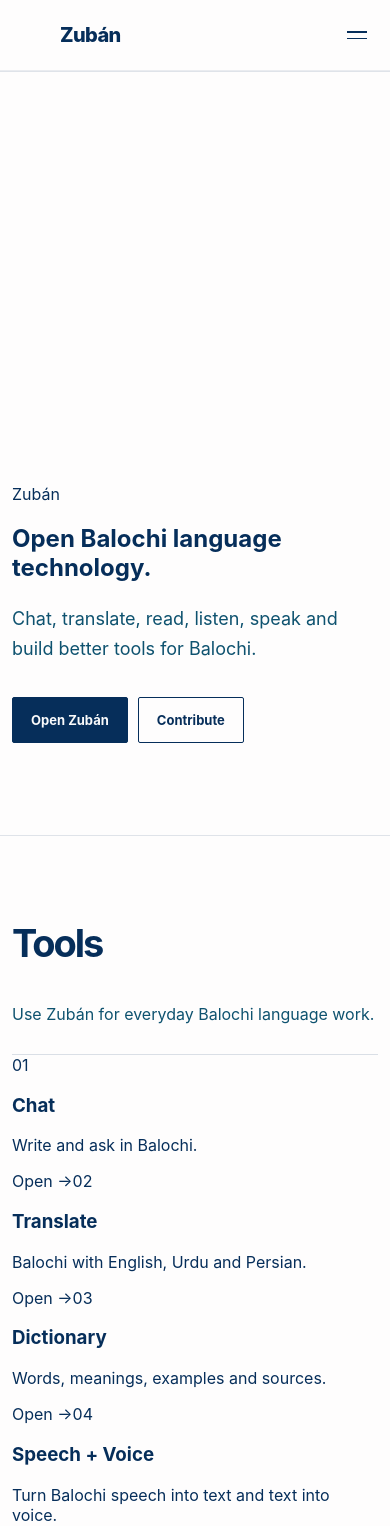
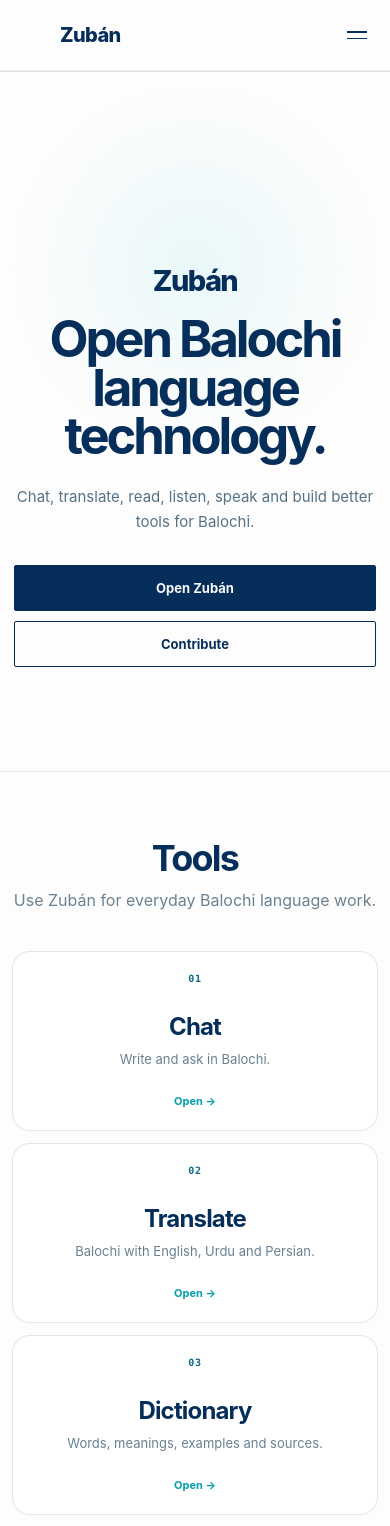
Before and after one commit to merajNizBaloch/Zuban-Open-Balochi-AI, a Next.js app: page / in a window 390 px wide. Shown: the top 1526 px of the page. Built offline with nearby package versions, Linux system fonts and the light colour scheme.

Commit message:
style: center Zubán homepage layout

```diff
--- a/src/app/globals.css
+++ b/src/app/globals.css
@@ -2524,3 +2524,271 @@
     grid-template-columns: 1fr;
   }
 }
+
+
+/* Centered Zubán homepage */
+.home-hero-centered {
+  min-height: 680px;
+  padding: 78px 0 88px;
+  display: grid;
+  place-items: center;
+  background:
+    radial-gradient(circle at 50% 28%, rgba(21, 196, 202, .09), transparent 34%),
+    #fefdfd;
+  border-bottom: 1px solid rgba(6, 46, 90, .1);
+}
+
+.home-center-wrap {
+  max-width: 920px;
+  display: flex;
+  flex-direction: column;
+  align-items: center;
+  text-align: center;
+}
+
+.home-logo-wrap {
+  width: 178px;
+  height: 178px;
+  display: grid;
+  place-items: center;
+  margin-bottom: 18px;
+}
+
+.home-primary-logo {
+  display: block;
+  width: 168px;
+  height: 168px;
+  object-fit: contain;
+}
+
+.home-brand-name {
+  margin: 0 0 22px;
+  color: #062e5a;
+  font-size: 34px;
+  line-height: 1;
+  font-weight: 800;
+  letter-spacing: -.055em;
+}
+
+.home-hero-centered h1 {
+  max-width: 900px;
+  margin: 0;
+  color: #062e5a;
+  font-size: clamp(52px, 7vw, 88px);
+  line-height: .96;
+  letter-spacing: -.06em;
+  text-wrap: balance;
+}
+
+.home-intro-centered {
+  max-width: 650px;
+  margin: 24px auto 0;
+  color: #557287;
+  font-size: 17px;
+  line-height: 1.65;
+  text-align: center;
+}
+
+.hero-actions-centered {
+  justify-content: center;
+  margin-top: 30px;
+}
+
+.home-tools-centered {
+  padding: 86px 0 96px;
+  background: #fefdfd;
+}
+
+.home-section-title-centered {
+  max-width: 720px;
+  margin: 0 auto 38px;
+  padding-bottom: 0;
+  display: block;
+  border-bottom: 0;
+  text-align: center;
+}
+
+.home-section-title-centered h2 {
+  margin: 0;
+  color: #062e5a;
+  font-size: clamp(36px, 5vw, 54px);
+  letter-spacing: -.05em;
+}
+
+.home-section-title-centered p {
+  margin: 12px auto 0;
+  max-width: 540px;
+  color: #6b8292;
+}
+
+.home-tool-grid {
+  max-width: 980px;
+  margin: 0 auto;
+  display: grid;
+  grid-template-columns: repeat(6, minmax(0, 1fr));
+  gap: 12px;
+}
+
+.home-tool-card {
+  grid-column: span 2;
+  min-height: 210px;
+  padding: 22px;
+  display: flex;
+  flex-direction: column;
+  align-items: center;
+  justify-content: flex-start;
+  border: 1px solid rgba(6, 46, 90, .11);
+  border-radius: 18px;
+  background: #fff;
+  text-align: center;
+  transition: transform .16s ease, border-color .16s ease, box-shadow .16s ease;
+}
+
+.home-tool-card:nth-child(4) {
+  grid-column: 2 / span 2;
+}
+
+.home-tool-card:hover {
+  transform: translateY(-2px);
+  border-color: rgba(3, 159, 171, .34);
+  box-shadow: 0 12px 30px rgba(6, 46, 90, .06);
+}
+
+.home-tool-number {
+  color: #0b6886;
+  font: 700 10px/1 var(--mono);
+  letter-spacing: .08em;
+}
+
+.home-tool-card h3 {
+  margin: 28px 0 8px;
+  color: #062e5a;
+  font-size: 24px;
+  letter-spacing: -.035em;
+}
+
+.home-tool-card p {
+  margin: 0;
+  color: #688091;
+  font-size: 13px;
+  line-height: 1.55;
+}
+
+.home-tool-open {
+  margin-top: auto;
+  padding-top: 22px;
+  color: #039fab;
+  font-size: 11px;
+  font-weight: 750;
+}
+
+.home-about-centered {
+  padding: 94px 0;
+  background: #081629;
+  color: #f9fafb;
+}
+
+.home-about-center {
+  max-width: 800px;
+  display: flex;
+  flex-direction: column;
+  align-items: center;
+  text-align: center;
+}
+
+.home-about-center h2 {
+  max-width: 760px;
+  margin: 0;
+  color: #f9fafb;
+  font-size: clamp(38px, 5vw, 60px);
+  line-height: 1;
+  letter-spacing: -.055em;
+}
+
+.home-about-center > p {
+  max-width: 680px;
+  margin: 24px auto 0;
+  color: rgba(249, 250, 251, .68);
+  font-size: 15px;
+  line-height: 1.7;
+}
+
+.home-about-links-centered {
+  justify-content: center;
+  margin-top: 30px;
+}
+
+@media (max-width: 760px) {
+  .home-hero-centered {
+    min-height: 610px;
+    padding: 58px 0 70px;
+  }
+
+  .home-logo-wrap {
+    width: 140px;
+    height: 140px;
+  }
+
+  .home-primary-logo {
+    width: 132px;
+    height: 132px;
+  }
+
+  .home-brand-name {
+    font-size: 29px;
+    margin-bottom: 20px;
+  }
+
+  .home-hero-centered h1 {
+    font-size: clamp(44px, 13vw, 64px);
+  }
+
+  .home-intro-centered {
+    max-width: 520px;
+    font-size: 15px;
+  }
+
+  .home-tool-grid {
+    grid-template-columns: 1fr;
+  }
+
+  .home-tool-card,
+  .home-tool-card:nth-child(4) {
+    grid-column: auto;
+    min-height: 180px;
+  }
+
+  .home-about-centered {
+    padding: 72px 0;
+  }
+}
+
+@media (max-width: 520px) {
+  .home-center-wrap {
+    width: min(100%, calc(100% - 28px));
+  }
+
+  .home-logo-wrap {
+    width: 118px;
+    height: 118px;
+  }
+
+  .home-primary-logo {
+    width: 112px;
+    height: 112px;
+  }
+
+  .hero-actions-centered {
+    width: 100%;
+    flex-direction: column;
+    align-items: stretch;
+  }
+
+  .hero-actions-centered .button {
+    width: 100%;
+  }
+
+  .home-tools-centered {
+    padding: 68px 0 76px;
+  }
+}
```
